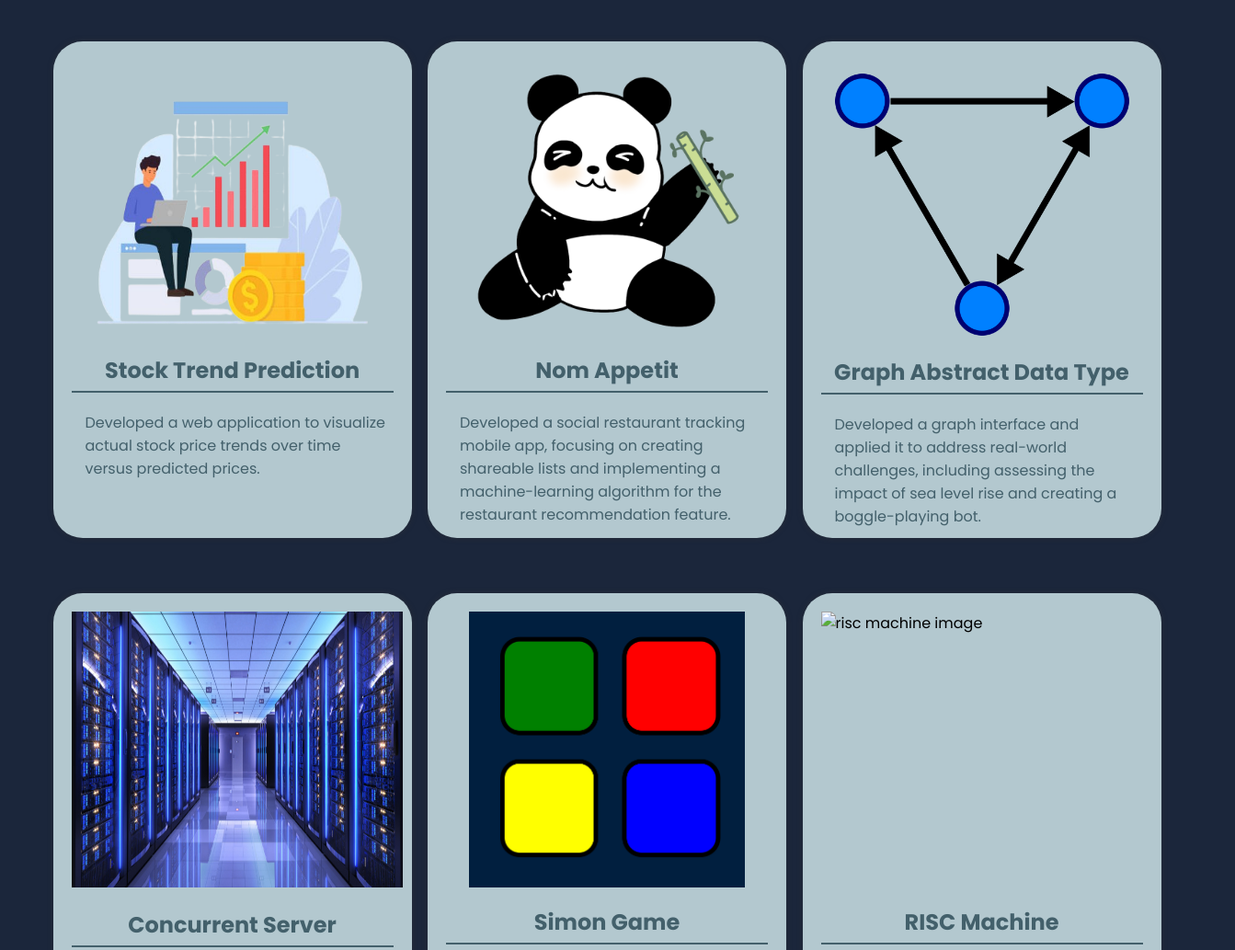
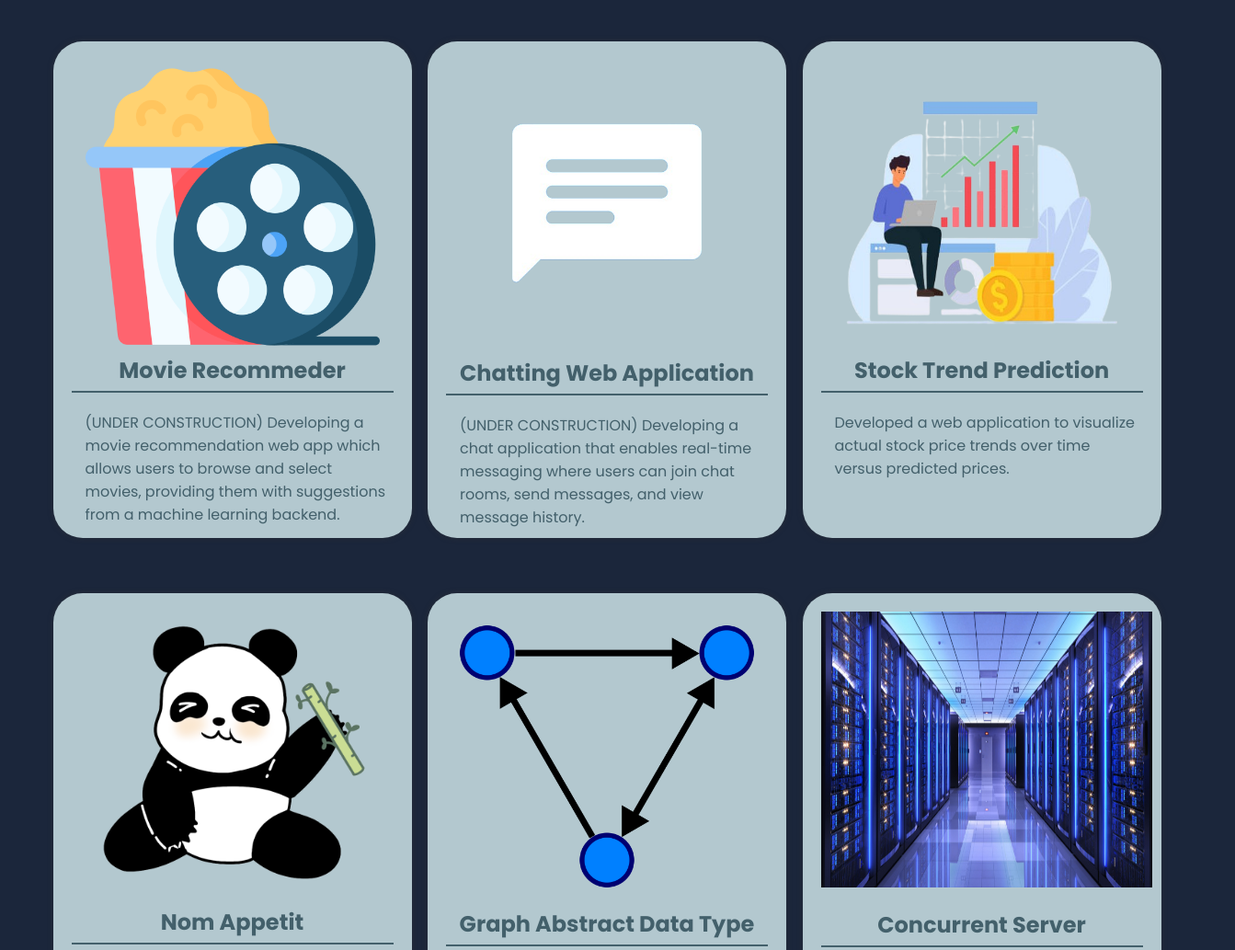
Before and after one commit to Ansh-Gandhi/Ansh-Personal-Website, a plain HTML site: page projects.html in a window 1280 px wide. Shown: the part 240-1273 px from the top of the page at 92% size, 1343 px wide, since content can reach past the window. Drawn offline with Linux system fonts and the light colour scheme.

Commit message:
updated projects

```diff
--- a/projects.html
+++ b/projects.html
@@ -42,6 +42,68 @@
             <div class="card">
                 <div class="front">
                     <div class="nom-img-div">
+                        <img class="nom-img" src="./images/4831192.png" alt="Movie recommender image">
+                    </div>
+                    <h2>Movie Recommeder </h2>
+                    <hr class="divider">
+                    <p>
+                        (UNDER CONSTRUCTION) Developing a movie recommendation web app which allows users to browse and select movies, providing them with suggestions from a machine learning backend.
+                    </p>
+                </div>
+                <div class="back">
+                    <h2 class="back-header">Details</h2>
+                    <hr class="divider">
+                    <ul>
+                        <li>
+                            Developing a dynamic React front end for users to select a movie and receive personalized recommendations
+                        </li>
+                        <li>
+                            Building a machine learning back end in Python using Flask to analyze movie data and generate personalized
+                            recommendations based on user input
+                        </li>
+                        <li>
+                            Integrating RESTful APIs for seamless communication and real-time recommendations
+                        </li>
+                    </ul>
+                    <a href="https://github.com/Ansh-Gandhi/Movie-Recommender-Web-App" target="_blank" class="github"><img class="movie-git" src="./images/github.svg" alt="github logo"></a>
+                </div>
+            </div>
+        </div>
+
+        <div class="container">
+            <div class="card">
+                <div class="front">
+                    <img class="chat-img" src="./images/unnamed-removebg-preview (1).png" alt="group of people image">
+                    <h2>Chatting Web Application</h2>
+                    <hr class="divider">
+                    <p>
+                        (UNDER CONSTRUCTION) Developing a chat application that enables real-time messaging where users can join chat rooms, send messages, and view message history.
+                    </p>
+                </div>
+                <div class="back">
+                    <h2 class="back-header">Details</h2>
+                    <hr class="divider">
+                    <ul>
+                        <li>
+                            Developing a dynamic, real-time chat application using HTML, CSS, and JavaScript for the frontend
+                        </li>
+                        <li>
+                            Implementing a robust back end using Node.js, Express.js, and WebSockets to handle real-time messaging
+                            and user interactions efficiently
+                        </li>
+                        <li>
+                            Integrating RESTful APIs for user authentication, chat room creation, and message history and MongoDB for data storage
+                        </li>
+                    </ul>
+                    <a href="https://github.com/Ansh-Gandhi/Chat-Web-application" target="_blank" class="github"><img class="chat-git" src="./images/github.svg" alt="github logo"></a>
+                </div>
+            </div>
+        </div>
+
+        <div class="container">
+            <div class="card">
+                <div class="front">
+                    <div class="nom-img-div">
                         <img class="stocks-img" src="./images/stocks-removebg-preview.png" alt="nom appetit logo">
                     </div>
                     <h2>Stock Trend Prediction</h2>
@@ -74,7 +136,9 @@
                 </div>
             </div>
         </div>
+    </div>
 
+    <div class="flex-container2">
         <div class="container">
             <div class="card">
                 <div class="front">
@@ -133,9 +197,7 @@
                 </div>
             </div>
         </div>
-    </div>
 
-    <div class="flex-container2">
         <div class="container">
             <div class="card">
                 <div class="front">
@@ -158,58 +220,6 @@
                         </li>
                         <li>
                             Utilized JUnit testing to ensure full confidence in all the code by testing all edge cases and achieving 100% line and branch coverage
-                        </li>
-                    </ul>
-                </div>
-            </div>
-        </div>
-
-        <div class="container">
-            <div class="card">
-                <div class="front">
-                    <div class="nom-img-div">
-                        <img class="simon-img" src="./images/Screenshot 2024-06-21 155508.png" alt="simon game board">
-                    </div>
-                    <h2>Simon Game</h2>
-                    <hr class="divider">
-                    <p>
-                        Developed a digital simulation of an electronic game designed to challenge short-term memory skills through the memorization of sequences of flashing colors.
-                    </p>
-                </div>
-                <div class="back">
-                    <h2 class="back-header">Details</h2>
-                    <hr class="divider">
-                    <ul>
-                        <li>
-                            Developed an interactive memory game using HTML, CSS, and JavaScript
-                        </li>
-                    </ul>
-                    <a href="https://github.com/Ansh-Gandhi/Simon-Game" target="_blank" class="github"><img class="simon-button proj-git" src="./images/github.svg" alt="github logo"></a>
-                </div>
-            </div>
-        </div>
-
-        <div class="container">
-            <div class="card">
-                <div class="front">
-                    <div class="nom-img-div">
-                        <img class="risc-img" src="./images/1592828468558.jpg" alt="risc machine image">
-                    </div>
-                    <h2>RISC Machine</h2>
-                    <hr class="divider">
-                    <p>
-                        Designed and developed a microprocessor that performs a small number of computer instructions.
-                    </p>
-                </div>
-                <div class="back">
-                    <h2 class="back-header">Details</h2>
-                    <hr class="divider">
-                    <ul>
-                        <li>
-                            Designed a 16-Bit instruction supported CPU on a FPGA utilizing Verilog, Quartus, and ModelSim
-                        </li>
-                        <li>
-                            Created tests achieving 100% coverage ensuring correctness of the created computer instructions
                         </li>
                     </ul>
                 </div>
@@ -244,6 +254,59 @@
                 </div>
             </div>
         </div>
+
+        <div class="container">
+            <div class="card">
+                <div class="front">
+                    <div class="nom-img-div">
+                        <img class="risc-img" src="./images/1592828468558.jpg" alt="risc machine image">
+                    </div>
+                    <h2>RISC Machine</h2>
+                    <hr class="divider">
+                    <p>
+                        Designed and developed a microprocessor that performs a small number of computer instructions.
+                    </p>
+                </div>
+                <div class="back">
+                    <h2 class="back-header">Details</h2>
+                    <hr class="divider">
+                    <ul>
+                        <li>
+                            Designed a 16-Bit instruction supported CPU on a FPGA utilizing Verilog, Quartus, and ModelSim
+                        </li>
+                        <li>
+                            Created tests achieving 100% coverage ensuring correctness of the created computer instructions
+                        </li>
+                    </ul>
+                </div>
+            </div>
+        </div>
+
+        <div class="container">
+            <div class="card">
+                <div class="front">
+                    <div class="nom-img-div">
+                        <img class="simon-img" src="./images/Screenshot 2024-06-21 155508.png" alt="simon game board">
+                    </div>
+                    <h2>Simon Game</h2>
+                    <hr class="divider">
+                    <p>
+                        Developed a digital simulation of an electronic game designed to challenge short-term memory skills through the memorization of sequences of flashing colors.
+                    </p>
+                </div>
+                <div class="back">
+                    <h2 class="back-header">Details</h2>
+                    <hr class="divider">
+                    <ul>
+                        <li>
+                            Developed an interactive memory game using HTML, CSS, and JavaScript
+                        </li>
+                    </ul>
+                    <a href="https://github.com/Ansh-Gandhi/Simon-Game" target="_blank" class="github"><img class="simon-button proj-git" src="./images/github.svg" alt="github logo"></a>
+                </div>
+            </div>
+        </div>
+
     </div>
 
     <br>
--- a/styles/projects-styles.css
+++ b/styles/projects-styles.css
@@ -162,6 +162,44 @@ p {
     cursor: pointer;
 }
 
+.movie-git {
+    height:35px;
+    filter: invert(34%) sepia(29%) saturate(489%) hue-rotate(151deg) brightness(90%) contrast(84%);
+    cursor: default;
+    position: relative;
+    bottom: 50px;
+    transition: transform 0.3s ease;
+    position: relative;
+    left: 400px;
+    top: 85px;
+}
+
+.movie-git:hover {
+    transform: scale(1.1);
+    filter: invert(100%) sepia(2%) saturate(3343%) hue-rotate(172deg) brightness(100%) contrast(97%);
+    transition: transform 0.3s ease;
+    cursor: pointer;
+}
+
+.chat-git {
+    height:35px;
+    filter: invert(34%) sepia(29%) saturate(489%) hue-rotate(151deg) brightness(90%) contrast(84%);
+    cursor: default;
+    position: relative;
+    bottom: 50px;
+    transition: transform 0.3s ease;
+    position: relative;
+    left: 400px;
+    top: 65px;
+}
+
+.chat-git:hover {
+    transform: scale(1.1);
+    filter: invert(100%) sepia(2%) saturate(3343%) hue-rotate(172deg) brightness(100%) contrast(97%);
+    transition: transform 0.3s ease;
+    cursor: pointer;
+}
+
 .proj-git {
     height:35px;
     filter: invert(34%) sepia(29%) saturate(489%) hue-rotate(151deg) brightness(90%) contrast(84%);
@@ -208,3 +246,10 @@ p {
     width: 360px;
     margin-bottom: 16px;
 }
+
+.chat-img {
+    height: 300px;
+    margin-bottom: 16px;
+    position: relative;
+    left: 25px;
+}
```
Also changed, not shown: images/4831192.png (added), images/everyone-icon.png (added), images/unnamed-removebg-preview (1).png (added).
